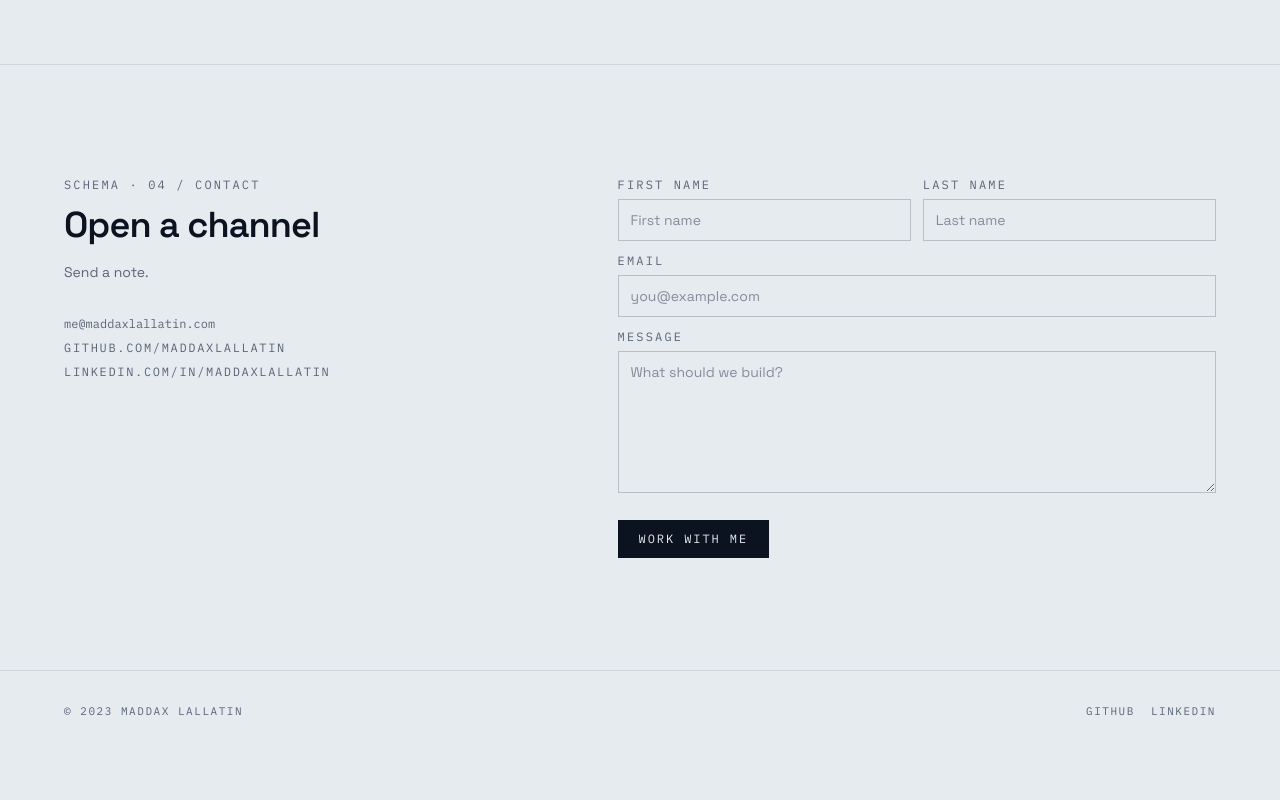
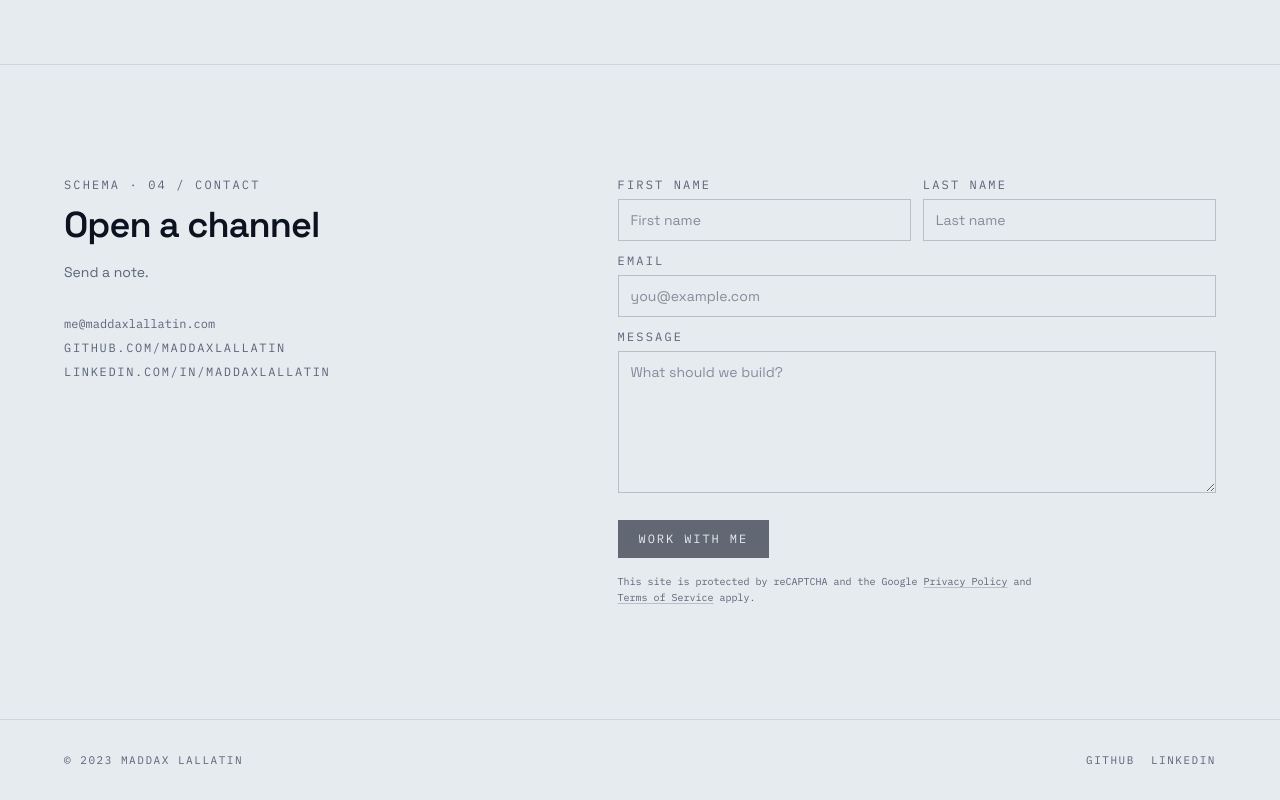
Before and after one commit to maddaxlallatin/maddaxlallatin.github.io, a React (Vite) app: page / in a window 1280 px wide. Shown: the part 4778-5578 px from the top of the page. Before the commit the page ends 5530 px from the top, so only its background shows below. Built offline with nearby package versions, Linux system fonts and the light colour scheme; what forminit would draw is missing.

Commit message:
Integrate reCAPTCHA v3 into Contact component for enhanced spam protection and update styles for reCAPTCHA badge visibility.

```diff
--- a/src/components/Contact.jsx
+++ b/src/components/Contact.jsx
@@ -1,8 +1,9 @@
-import { useState } from 'react';
+import { useEffect, useState } from 'react';
 import { Forminit } from 'forminit';
 
 const forminit = new Forminit();
 const FORM_ID = 'nnkybgz3syn';
+const RECAPTCHA_SITE_KEY = '6LdLnk0tAAAAAJNW7tgSLdnHohbVjASeOX9zfIJf';
 
 const fieldClass =
   'w-full border border-ink/20 bg-transparent px-3 py-2.5 font-display text-sm text-ink placeholder:text-muted/70 transition-colors focus:border-signal dark:border-paper/20 dark:text-paper';
@@ -10,14 +11,51 @@ const fieldClass =
 function Contact() {
   const [status, setStatus] = useState('idle');
   const [error, setError] = useState(null);
+  const [recaptchaReady, setRecaptchaReady] = useState(false);
+
+  useEffect(() => {
+    const existing = document.querySelector('script[data-recaptcha="v3"]');
+    if (existing) {
+      if (window.grecaptcha) {
+        window.grecaptcha.ready(() => setRecaptchaReady(true));
+      }
+      return undefined;
+    }
+
+    const script = document.createElement('script');
+    script.src = `https://www.google.com/recaptcha/api.js?render=${RECAPTCHA_SITE_KEY}`;
+    script.async = true;
+    script.dataset.recaptcha = 'v3';
+    script.onload = () => {
+      window.grecaptcha.ready(() => setRecaptchaReady(true));
+    };
+    document.head.appendChild(script);
+
+    return undefined;
+  }, []);
 
   async function handleSubmit(e) {
     e.preventDefault();
+
+    if (!recaptchaReady || !window.grecaptcha) {
+      setStatus('error');
+      setError('reCAPTCHA not loaded. Please refresh the page.');
+      return;
+    }
+
     setStatus('loading');
     setError(null);
 
     const form = e.currentTarget;
+
+    try {
+      const token = await window.grecaptcha.execute(RECAPTCHA_SITE_KEY, {
+        action: 'contact_form',
+      });
+
       const formData = new FormData(form);
+      formData.append('g-recaptcha-response', token);
+
       const { error: submitError } = await forminit.submit(FORM_ID, formData);
 
       if (submitError) {
@@ -28,6 +66,10 @@ function Contact() {
 
       setStatus('success');
       form.reset();
+    } catch {
+      setStatus('error');
+      setError('An error occurred. Please try again.');
+    }
   }
 
   return (
@@ -128,11 +170,33 @@ function Contact() {
 
             <button
               type="submit"
-              disabled={status === 'loading'}
+              disabled={status === 'loading' || !recaptchaReady}
               className="mt-2 w-max border border-ink bg-ink px-5 py-2.5 font-mono text-xs uppercase tracking-[0.16em] text-paper transition-colors hover:border-signal hover:bg-signal disabled:cursor-not-allowed disabled:opacity-60 dark:border-paper dark:bg-paper dark:text-ink dark:hover:border-signal dark:hover:bg-signal"
             >
               {status === 'loading' ? 'Sending...' : 'Work with me'}
             </button>
+
+            <p className="mt-1 max-w-md font-mono text-[10px] leading-relaxed text-muted">
+              This site is protected by reCAPTCHA and the Google{' '}
+              <a
+                href="https://policies.google.com/privacy"
+                target="_blank"
+                rel="noreferrer"
+                className="underline decoration-ink/20 underline-offset-2 transition-colors hover:text-signal dark:decoration-paper/20"
+              >
+                Privacy Policy
+              </a>{' '}
+              and{' '}
+              <a
+                href="https://policies.google.com/terms"
+                target="_blank"
+                rel="noreferrer"
+                className="underline decoration-ink/20 underline-offset-2 transition-colors hover:text-signal dark:decoration-paper/20"
+              >
+                Terms of Service
+              </a>{' '}
+              apply.
+            </p>
           </form>
         </div>
       </div>
--- a/src/index.css
+++ b/src/index.css
@@ -28,6 +28,10 @@
 
   :focus-visible {
     @apply outline-2 outline-offset-2 outline-signal;
+  }
+
+  .grecaptcha-badge {
+    visibility: hidden;
   }
 }
 
```
Lines whose indentation alone changed are shown as unchanged.
